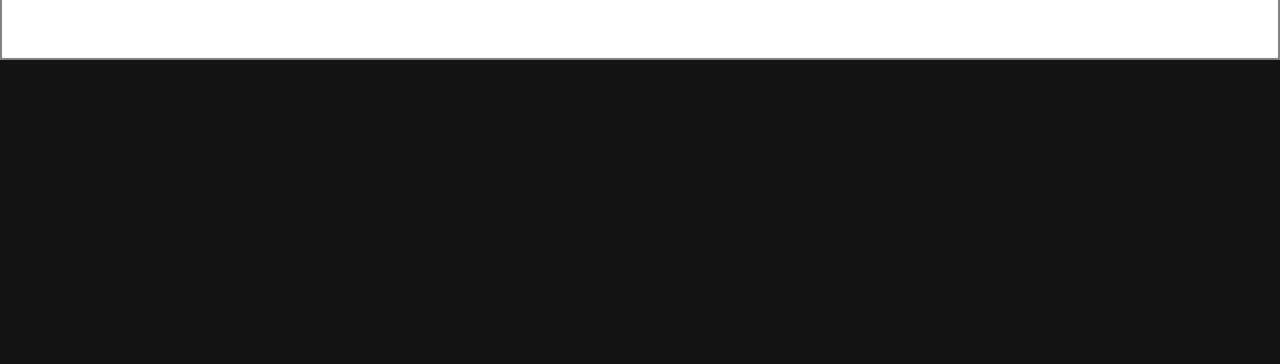
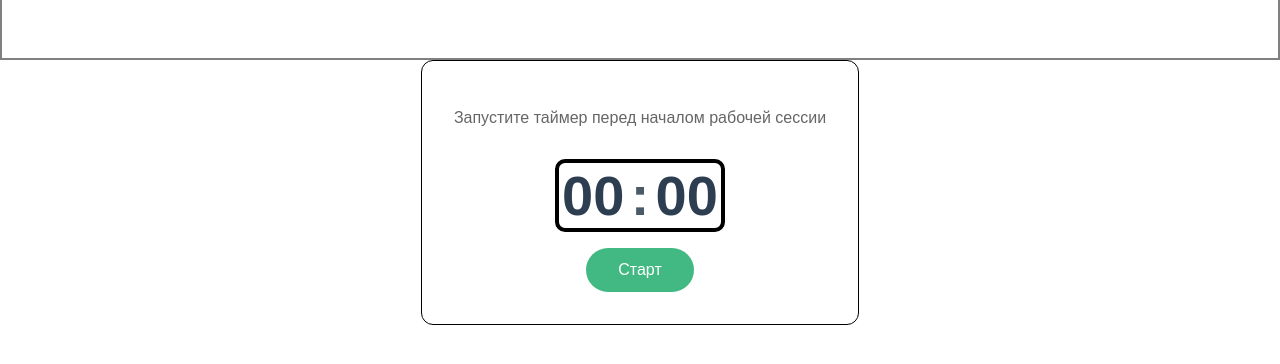
Before and after one commit to Zzzhura/Workday-Pusher, a Vue app: page / in a window 1280 px wide. Shown: the part 266-630 px from the top of the page. Built offline with nearby package versions, Linux system fonts and the light colour scheme.

Commit message:
added template for timer

```diff
--- a/src/App.vue
+++ b/src/App.vue
@@ -7,6 +7,7 @@
         <div class="main-content" v-show="!showIntro">
             <Header />
             <ProfileForm />
+            <TimeTracker />
         </div>
     </div>
 </template>
@@ -17,6 +18,7 @@ import IntroScreen from "./components/IntroScreen.vue";
 import LoginForm from "./components/LoginForm.vue";
 import Header from "./components/Header.vue";
 import ProfileForm from "./components/ProfileForm.vue";
+import TimeTracker from "./components/TimeTracker.vue";
 
 const showIntro = ref(true);
 
@@ -31,7 +33,7 @@ onMounted(() => {
 body {
     margin: 0;
     padding: 0;
-    background-color: #121212;
+    background-color: #white;
     font-family: Arial, sans-serif;
 }
 
--- a/src/components/IntroScreen.vue
+++ b/src/components/IntroScreen.vue
@@ -44,7 +44,7 @@ onMounted(() => {
     left: 0;
     width: 100%;
     height: 100vh;
-    background-color: black;
+    background-color: white;
     display: flex;
     justify-content: center;
     align-items: center;
@@ -59,7 +59,7 @@ onMounted(() => {
 
 .project-title {
     font-size: 4rem;
-    color: white;
+    color: black;
     font-weight: 700;
     text-align: center;
 }
--- /dev/null
+++ b/src/components/TimeTracker.vue
@@ -0,0 +1,120 @@
+<template>
+    <div class="timer-container">
+        <p class="timer-instruction">
+            Запустите таймер перед началом рабочей сессии
+        </p>
+        <div class="timer-display">
+            <span class="timer-hours">{{ formattedHours }}</span>
+            <span class="timer-separator">:</span>
+            <span class="timer-minutes">{{ formattedMinutes }}</span>
+        </div>
+        <button @click="toggleTimer" class="timer-button">
+            {{ isRunning ? "Пауза" : "Старт" }}
+        </button>
+    </div>
+</template>
+
+<script setup>
+import { ref, computed, onUnmounted } from "vue";
+
+const isRunning = ref(false);
+const totalSeconds = ref(0);
+let timerId = null;
+
+const formattedHours = computed(() => {
+    return Math.floor(totalSeconds.value / 3600)
+        .toString()
+        .padStart(2, "0");
+});
+
+const formattedMinutes = computed(() => {
+    return Math.floor((totalSeconds.value % 3600) / 60)
+        .toString()
+        .padStart(2, "0");
+});
+
+const toggleTimer = () => {
+    isRunning.value = !isRunning.value;
+
+    if (isRunning.value) {
+        timerId = setInterval(() => {
+            totalSeconds.value += 1;
+        }, 1000);
+    } else {
+        clearInterval(timerId);
+    }
+};
+
+onUnmounted(() => {
+    clearInterval(timerId);
+});
+</script>
+
+<style scoped>
+.timer-container {
+    display: flex;
+    flex-direction: column;
+    align-items: center;
+    gap: 1rem;
+    font-family: "Arial", sans-serif;
+    padding: 2rem;
+    background: white;
+    border: 1px solid black;
+    border-radius: 12px;
+    max-width: 400px;
+    margin: 0 auto;
+}
+
+.timer-instruction {
+    color: #666;
+    margin-bottom: 1rem;
+    text-align: center;
+}
+
+.timer-display {
+    font-size: 3.5rem;
+    font-weight: bold;
+    color: #2c3e50;
+    display: flex;
+    border: 4px solid black;
+    border-radius: 10px;
+    align-items: baseline;
+}
+
+.timer-hours,
+.timer-minutes {
+    min-width: 2.2ch;
+    text-align: center;
+}
+
+.timer-separator {
+    margin: 0 0.2rem;
+    animation: blink 1s infinite;
+}
+
+.timer-button {
+    padding: 0.8rem 2rem;
+    background: #42b983;
+    color: white;
+    border: none;
+    border-radius: 50px;
+    font-size: 1rem;
+    cursor: pointer;
+    transition: all 0.3s ease;
+}
+
+.timer-button:hover {
+    background: #3aa876;
+    transform: translateY(-2px);
+}
+
+@keyframes blink {
+    0%,
+    100% {
+        opacity: 1;
+    }
+    50% {
+        opacity: 0.5;
+    }
+}
+</style>
```
